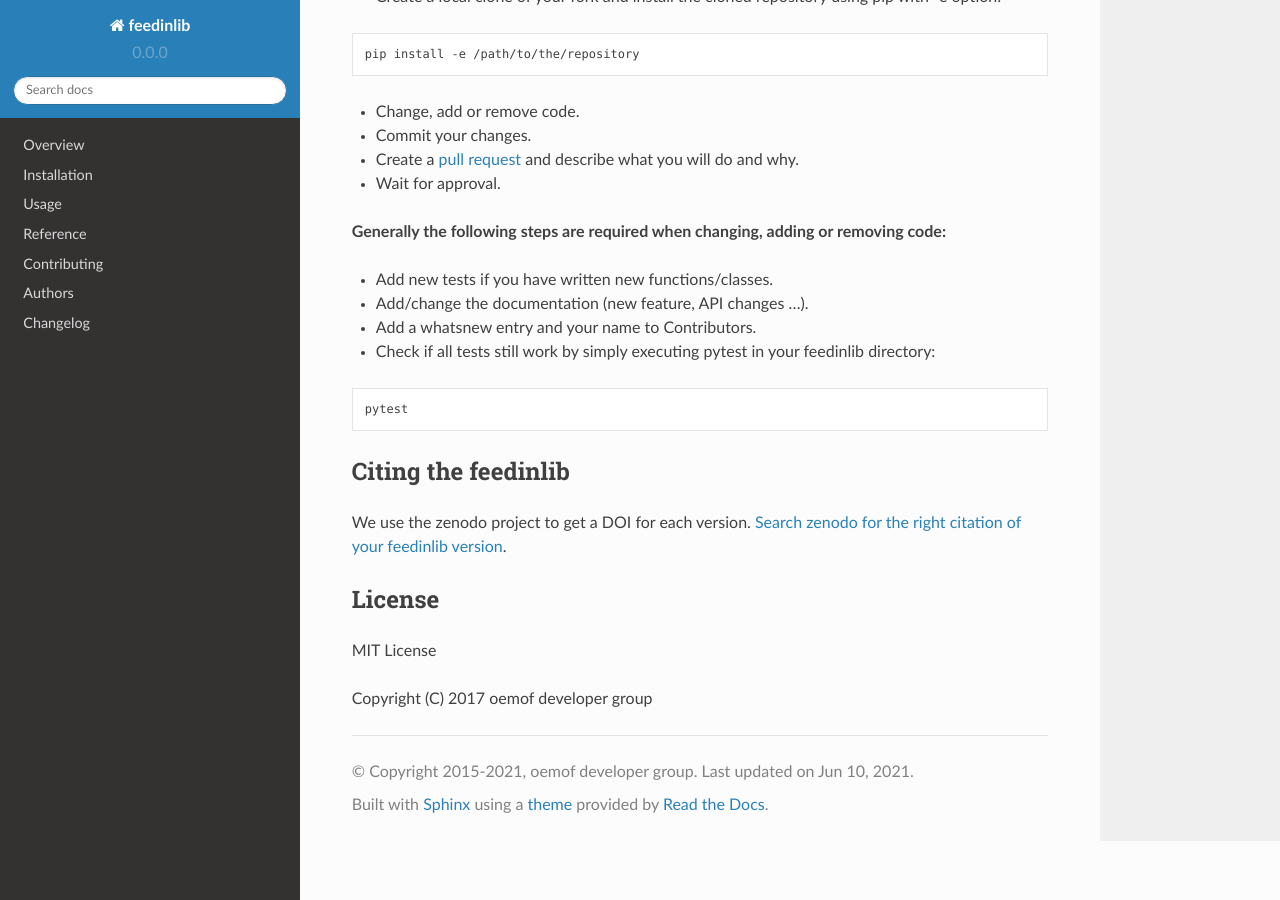
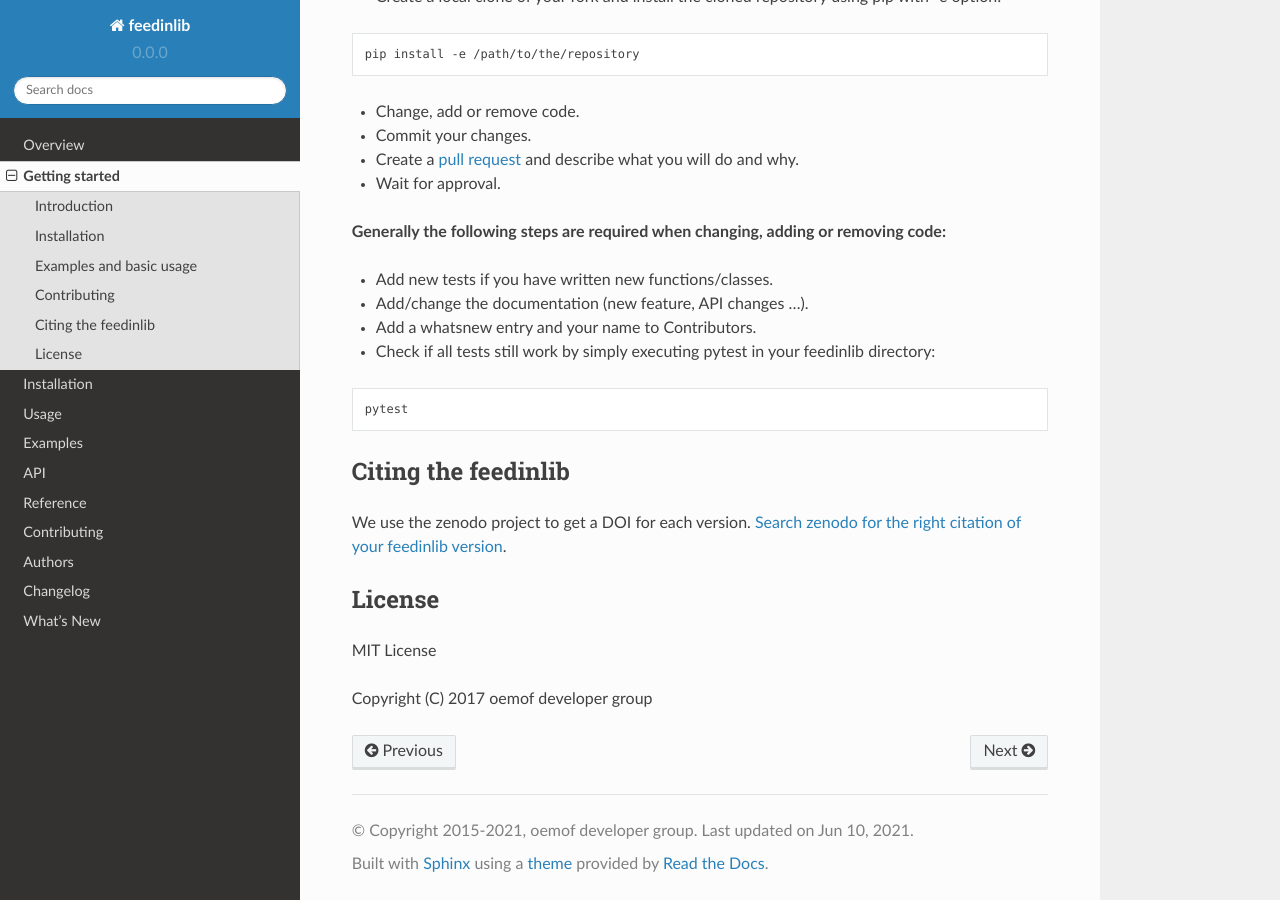
Before and after one commit to oemof/feedinlib, a Sphinx documentation site: the page built from docs/getting_started.rst, in a window 1280 px wide and 900 px high, scrolled down 1589 px. Built offline with Sphinx 7.4.7 and the Read the Docs theme 2.0.0, drawn with Linux system fonts in a browser that asks for light colours; pages that are not in the unit, such as notebooks, are missing from menus.

Commit message:
Add all docs

```diff
--- a/docs/index.rst
+++ b/docs/index.rst
@@ -6,12 +6,17 @@ Contents
    :maxdepth: 2
 
    readme
+   getting_started
    installation
    usage
+   examples
+   api
    reference/index
+   parameter_names
    contributing
    authors
    changelog
+   whats_new
 
 Indices and tables
 ==================
```
